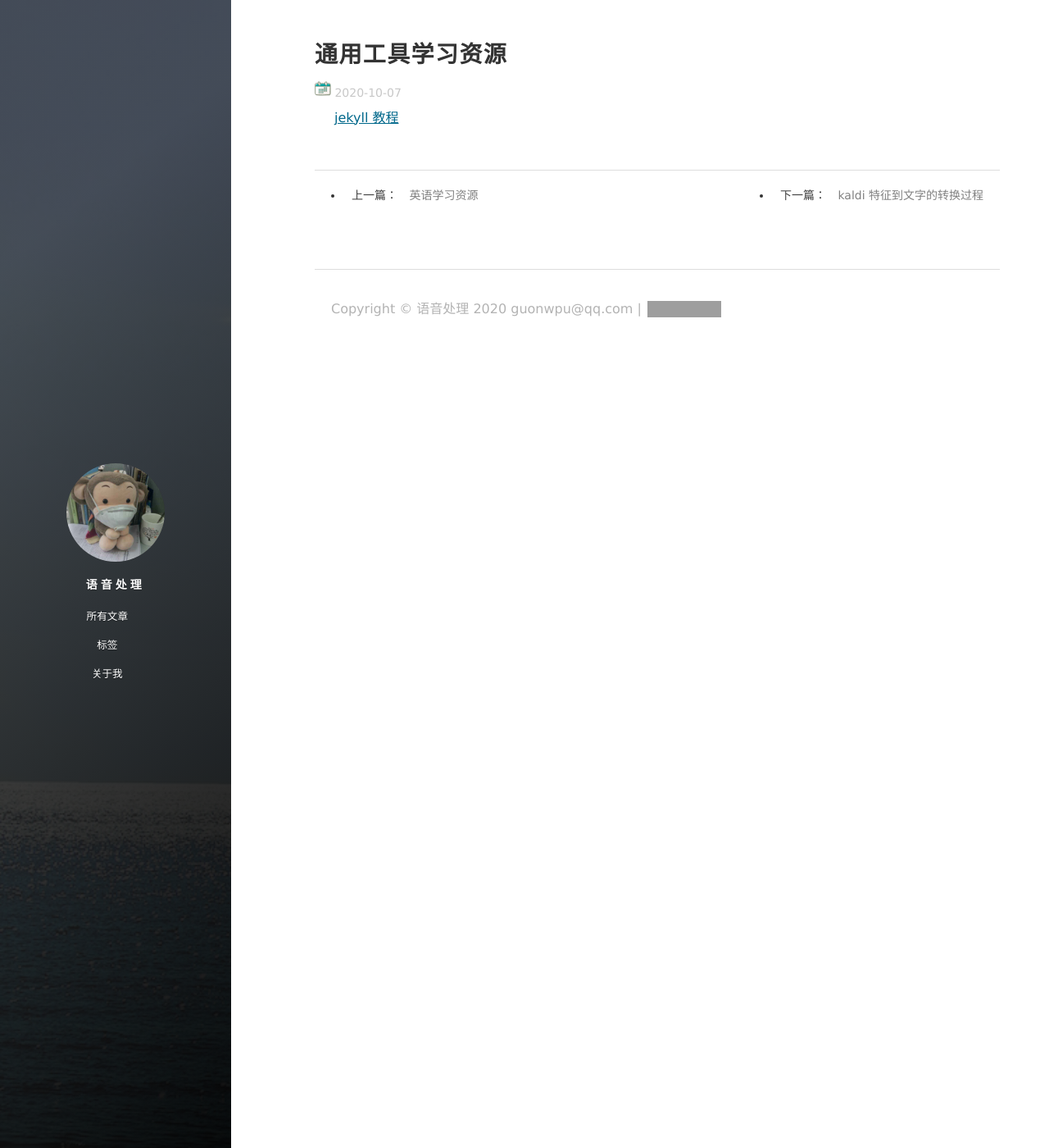
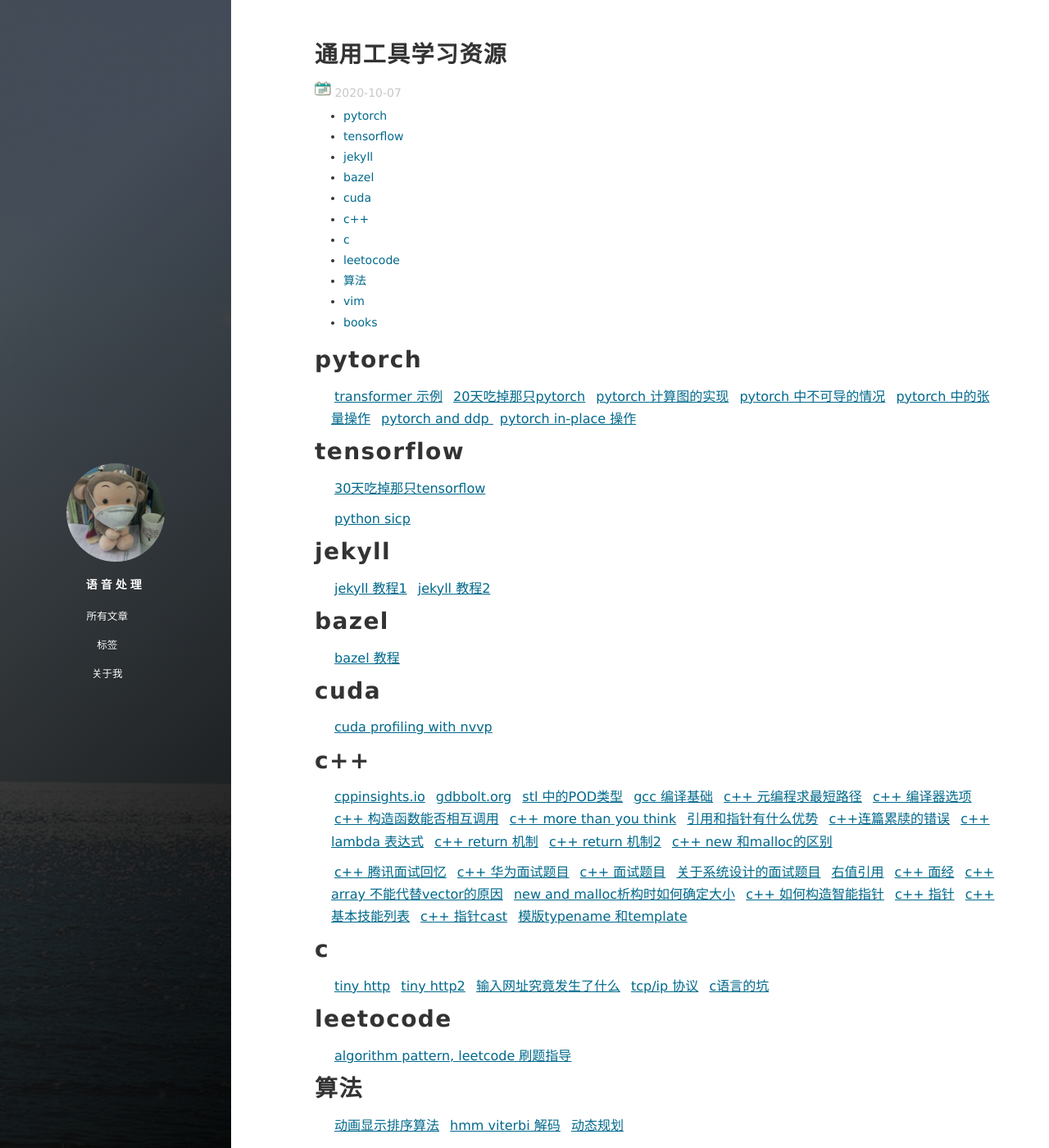
Before and after one commit to glynpu/glynpu.github.io, a Jekyll site: the page built from _posts/resources/2020-10-07-general-tools-resource.md, in a window 1280 px wide and 1400 px high. Shown: the whole window at 82% size. Built offline with Jekyll 4.4.1, drawn with Linux system fonts in a browser that asks for light colours; nearby versions of some CDN libraries; comment, search, counter and statistics services are not loaded; some of the changed text lies outside the part shown; grey boxes are pictures that could not be loaded.

Commit message:
study materials

```diff
--- a/_posts/resources/2020-10-07-general-tools-resource.md
+++ b/_posts/resources/2020-10-07-general-tools-resource.md
@@ -9,4 +9,95 @@
 * content
 {:toc}
 
-[jekyll 教程](https://developer.aliyun.com/article/331168)
+
+pytorch
+=
+[transformer 示例](https://github.com/NVIDIA/DeepLearningExamples/tree/master/PyTorch/Translation/Transformer)
+[20天吃掉那只pytorch](https://www.kesci.com/home/column/5f2ac5d8af3980002cb1bc08)
+[pytorch 计算图的实现](https://zhuanlan.zhihu.com/p/145353262)
+[pytorch 中不可导的情况](https://www.zhihu.com/question/291987781/answer/1478285754)
+[pytorch 中的张量操作](https://zhuanlan.zhihu.com/p/240202317)
+[pytorch and ddp ](https://zhuanlan.zhihu.com/p/250471767)
+[pytorch in-place 操作](https://blog.csdn.net/goodxin_ie/article/details/89577224)
+
+
+tensorflow
+=
+[30天吃掉那只tensorflow](https://www.kesci.com/home/column/5d8ef3c3037db3002d3aa3a0)
+
+[python sicp](https://composingprograms.com/)
+
+jekyll
+=
+[jekyll 教程1](https://developer.aliyun.com/article/331168)
+[jekyll 教程2](https://whatwhyhow7.github.io/blog/2017/01/13/FrontEnd-GitHub-Pages/)
+
+bazel
+=
+[bazel 教程](https://zhuanlan.zhihu.com/p/262171925)
+
+cuda
+=
+[cuda profiling with nvvp](https://events.prace-ri.eu/event/477/sessions/1420/attachments/391/581/CUDA_Tools.pdf)
+
+c++
+=
+[cppinsights.io](https://cppinsights.io/)
+[gdbbolt.org](https://godbolt.org/)
+[stl 中的POD类型](https://zhuanlan.zhihu.com/p/250532934)
+[gcc 编译基础](https://zhuanlan.zhihu.com/p/151219726)
+[c++ 元编程求最短路径](https://zhuanlan.zhihu.com/p/258603898)
+[c++ 编译器选项](https://docs.oracle.com/cd/E19205-01/820-1214/bkacs/index.html)
+[c++ 构造函数能否相互调用](https://tnie.github.io/2019/11/29/initialization3rd/#more)
+[c++ more than you think](https://www.zhihu.com/question/30196513/answer/1496118321)
+[引用和指针有什么优势](https://www.zhihu.com/question/420726625/answer/1473015794)
+[c++连篇累牍的错误](https://www.zhihu.com/question/422185141/answer/1485122123)
+[c++ lambda 表达式](https://zhuanlan.zhihu.com/p/258738667)
+[c++ return 机制](https://nettee.github.io/posts/2018/What-happens-when-return-an-object-by-value-in-Cpp/)
+[c++ return 机制2](https://blog.csdn.net/jmh1996/article/details/78384083)
+[c++ new 和malloc的区别](https://www.cnblogs.com/ywliao/articles/8116622.html)
+
+[c++ 腾讯面试回忆](https://zhuanlan.zhihu.com/p/250540384)
+[c++ 华为面试题目](https://zhuanlan.zhihu.com/p/77089496)
+[c++ 面试题目](https://zhuanlan.zhihu.com/p/259379914)
+[关于系统设计的面试题目](https://zhuanlan.zhihu.com/p/248613794)
+[右值引用](https://zhuanlan.zhihu.com/p/220077526)
+[c++ 面经](https://zhuanlan.zhihu.com/p/256451805)
+[c++ array 不能代替vector的原因](https://www.zhihu.com/question/408799127/answer/1385177729)
+[new and malloc析构时如何确定大小](https://www.zhihu.com/question/406164583/answer/1345254469)
+[c++ 如何构造智能指针](https://zhuanlan.zhihu.com/p/259423497)
+[c++ 指针](https://zhuanlan.zhihu.com/p/168627944)
+[c++ 基本技能列表](https://www.zhihu.com/question/398693522/answer/1257963681)
+[c++ 指针cast](https://www.zhihu.com/question/415306085/answer/1424931560)
+[模版typename 和template](https://zhuanlan.zhihu.com/p/248359211)
+
+c
+=
+[tiny http](https://github.com/cbsheng/tinyhttpd)
+[tiny http2](https://zhuanlan.zhihu.com/p/24941375)
+[输入网址究竟发生了什么](https://zhuanlan.zhihu.com/p/189456570)
+[tcp/ip 协议](https://zhuanlan.zhihu.com/p/147370653)
+[c语言的坑](https://zhuanlan.zhihu.com/p/260066382)
+
+leetocode
+=
+[algorithm pattern, leetcode 刷题指导](https://greyireland.gitbook.io/algorithm-pattern/)
+
+算法
+=
+[动画显示排序算法](https://zhuanlan.zhihu.com/p/250327672)
+[hmm viterbi 解码](https://zhuanlan.zhihu.com/p/259994576)
+[动态规划](https://github.com/labuladong/fucking-algorithm/tree/master/%E5%8A%A8%E6%80%81%E8%A7%84%E5%88%92%E7%B3%BB%E5%88%97)
+
+[numpy 反向传播的实现](https://zhuanlan.zhihu.com/p/188648021)
+[矩阵转置的意义](https://www.zhihu.com/question/38372986/answer/1461112350)
+[矩阵乘法的本质](https://www.zhihu.com/question/21351965/answer/728075625)
+
+
+vim
+=
+[A byte of Vim](https://vim.swaroopch.com/byte-of-vim.pdf)
+
+books
+=
+[awesome programming books](https://github.com/greyireland/awesome-programming-books-1)
```
Also changed, not shown: _posts/resources/2020-10-07-english-resource.md (+1 -0 lines), _posts/resources/2020-10-08-asr-resource.md (+29 -1 lines).
